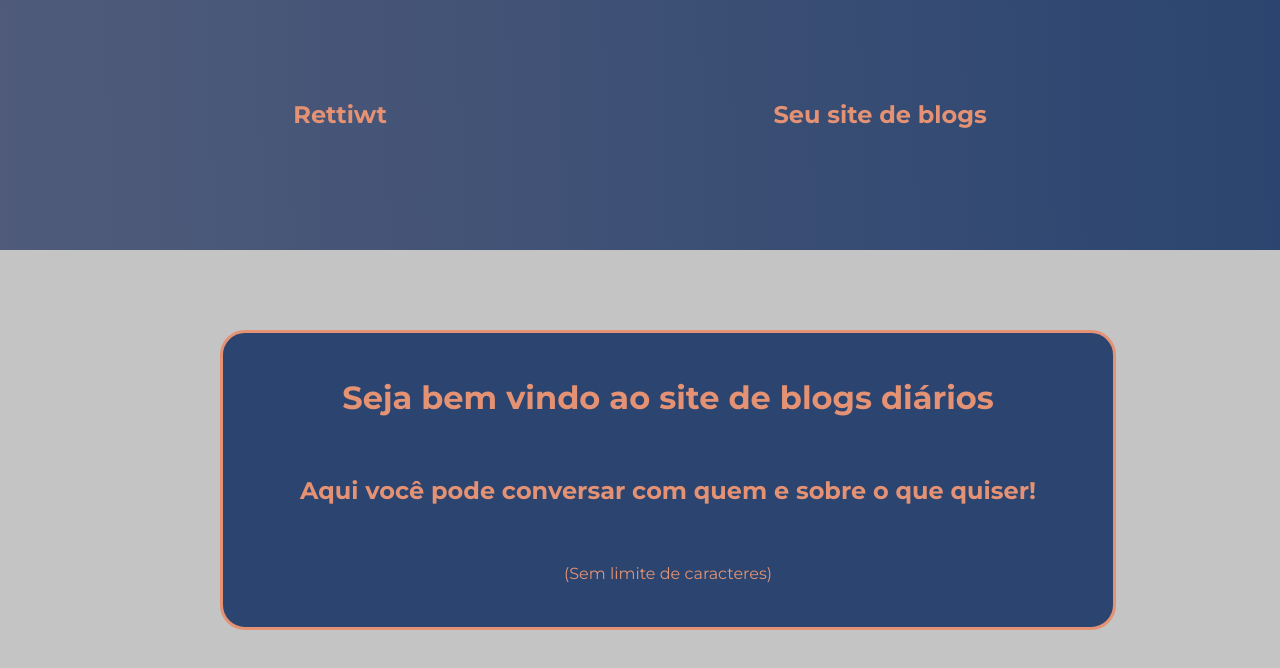
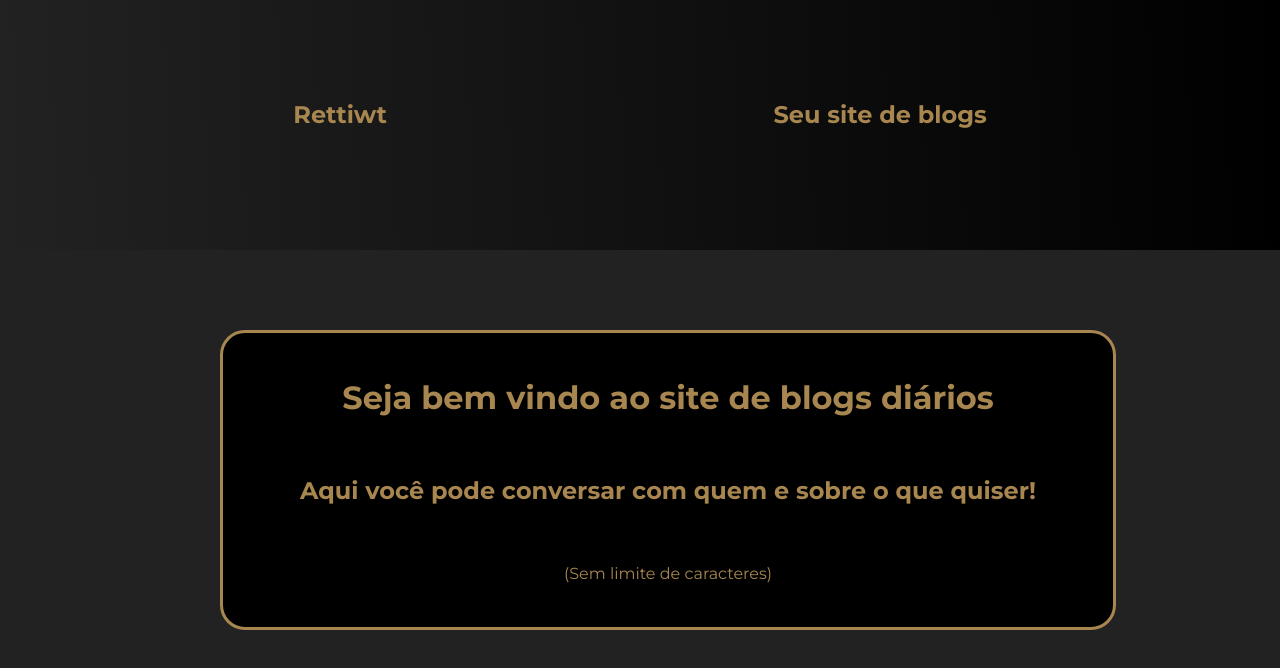
Before and after one commit to DarlanSantosCarvalho/desafio-front, a React (Vite) app in the folder react_desafio/: page / in a window 1280 px wide. Shown: the top 668 px of the page. Built offline with nearby package versions, Linux system fonts and the light colour scheme.

Commit message:
Alterei as cores da aplicação, porém não é definitiva

```diff
--- a/react_desafio/src/components/UsersData/index.css
+++ b/react_desafio/src/components/UsersData/index.css
@@ -8,16 +8,16 @@ ul{
 .container-data-user{
     padding: 15px;
     text-align: center;
-    color: #E49273;
+    color: #a8864f;
     cursor: pointer;
     margin-top: 80px;
     margin-bottom: 80px;
     margin-left: 220px;
     border-radius: 25px;
-    border: 3px solid #E49273;
+    border: 3px solid #a8864f;
     height: 300px;
     width: 70%;
-    background-color: #2B4570;
+    background-color: #000000;
     display: flex;
     flex-direction: row;
     justify-content: space-around;
@@ -25,7 +25,7 @@ ul{
 }
 
 .container-data-user:hover{
-    box-shadow: 5px 5px 5px 10px #E49273;
+    box-shadow: 5px 5px 5px 10px #a8864f;
     transition: 0.8s;
 }
 
--- a/react_desafio/src/components/blog/blog.css
+++ b/react_desafio/src/components/blog/blog.css
@@ -1,62 +1,43 @@
 @import url("https://fonts.googleapis.com/css2?family=Montserrat:wght@100;400;700&display=swap");
 
-*{
-    font-family: 'Montserrat', sans-serif;
+* {
+  font-family: "Montserrat", sans-serif;
 }
 
-body{
-    background-color: rgb(196, 196, 196);
+body {
+  background-color: #222222;
 }
 
-.container{
+.container {
   padding: 15px;
   text-align: center;
-    color: #E49273;
+  color: #a8864f;
   cursor: pointer;
   margin-top: 80px;
   margin-bottom: 80px;
   margin-left: 220px;
   border-radius: 25px;
-    border: 3px solid #E49273;
+  border: 3px solid #a8864f;
   height: 300px;
   width: 70%;
-    background-color: #2B4570;
+  background-color: #000000;
   display: flex;
   flex-direction: column;
   justify-content: space-around;
 }
 
-.container:hover{
-    box-shadow: 5px 5px 5px 10px #E49273;
+.container:hover {
+  box-shadow: 5px 5px 5px 10px #a8864f;
   transition: 0.8s;
 }
 
-.userId{
-    display: flex;
-    justify-content: space-around;
-    font-size: 12px;
-    font-weight: 100;
-    color: rgb(0, 0, 0);
-}
-
-.titleComent{
+.titleComent {
   font-size: 14px;
   font-weight: 700;
 }
 
-.comentario{
+.comentario {
   font-size: 15px;
   font-weight: 400;
   color: rgb(113, 113, 113);
 }
-
-.userId,
-.titleComent,
-.comentario{
-    padding-left: 15px;
-}
-
-.name{
-    font-size: 18px;
-    font-weight: 400;
-}
--- a/react_desafio/src/components/header/header.css
+++ b/react_desafio/src/components/header/header.css
@@ -9,13 +9,13 @@
 
 nav{
   height: 250px;
-  background: linear-gradient(88.27deg, #505b7a 0%, #2B4570 100%);
+  background: linear-gradient(88.27deg, #222222 0%, #000000 100%);
 }
 
 .nav-container{
   display: flex;
   justify-content: space-around;
   padding: 100px;
-  color: #E49273;
+  color: #a8864f;
   font-family: 'Montserrat', sans-serif;
 }
--- a/react_desafio/src/components/menu/menu.css
+++ b/react_desafio/src/components/menu/menu.css
@@ -1,22 +1,22 @@
 .container-menu {
   padding: 15px;
   text-align: center;
-  color: #E49273;
+  color: #a8864f;
   cursor: pointer;
   margin-top: 80px;
   margin-bottom: 80px;
   margin-left: 220px;
   border-radius: 25px;
-  border: 3px solid #E49273;
+  border: 3px solid #a8864f;
   height: 300px;
   width: 70%;
-  background-color: #2B4570;
+  background-color: #000000;
   display: flex;
   flex-direction: column;
   justify-content: space-around;
 }
 
 .container-menu:hover{
-  box-shadow: 5px 5px 5px 10px #E49273;
+  box-shadow: 5px 5px 5px 10px #a8864f;
   transition: 0.8s;
 }
```
Lines whose indentation alone changed are shown as unchanged.
